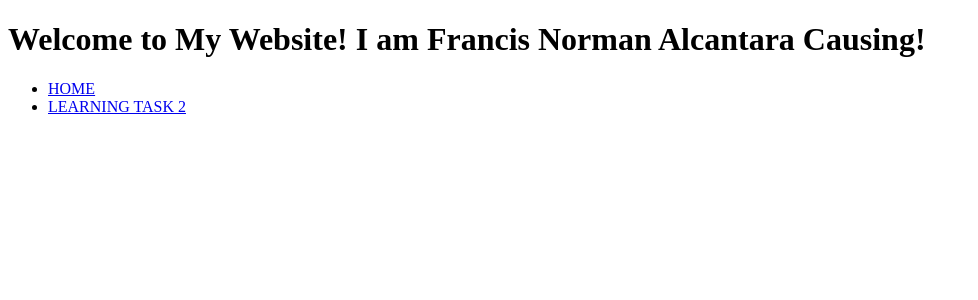
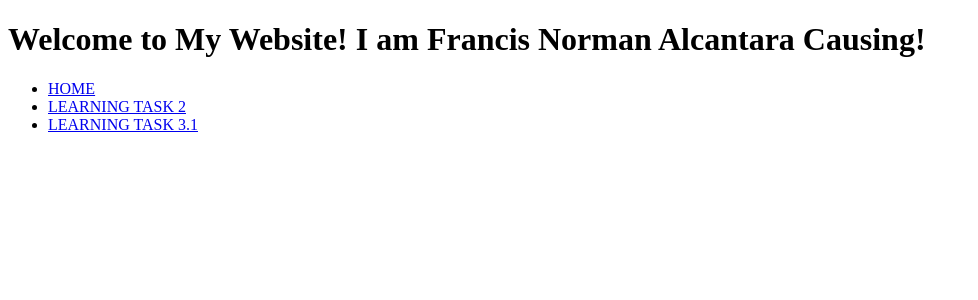
Before and after one commit to FNormC/learningtasks, a PHP site: page / in a window 1280 px wide. Shown: the top 300 px of the page, without its empty margins (0-978 px from the left). Run offline with PHP 8.4, Linux system fonts and the light colour scheme.

Commit message:
Update index.php

```diff
--- a/index.php
+++ b/index.php
@@ -7,7 +7,8 @@
   <h1> Welcome to My Website! I am Francis Norman Alcantara Causing! </h1>
   <ul>
     <li><a href="index.php">HOME<a/></li>
-    <li><a href="/LT2/Homepage.html">LEARNING TASK 2<a/></li
+    <li><a href="/LT2/Homepage.html">LEARNING TASK 2<a/></li>
+    <li><a href="#">LEARNING TASK 3.1</a></li>
   </ul>
   </body>
   </html>
```
